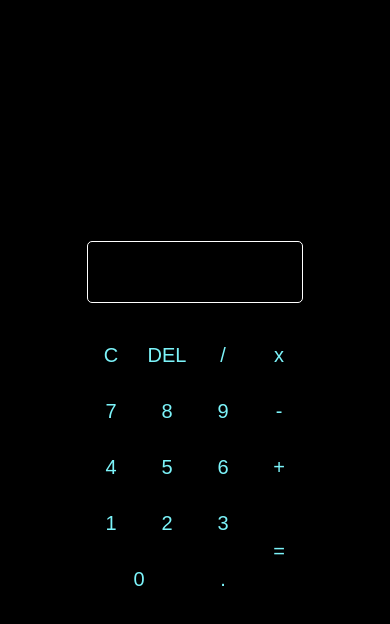
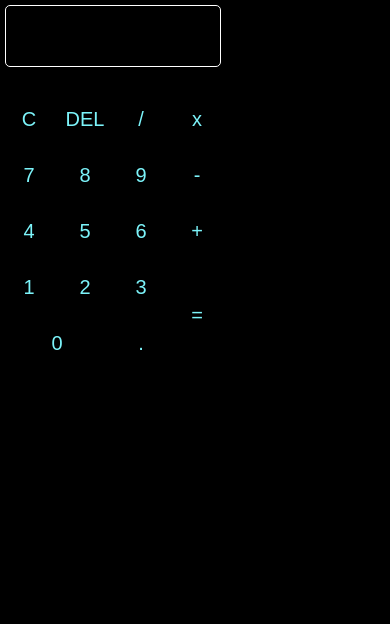
Before and after one commit to Baruaankur7/mycalculator, a plain HTML site: page index.html in a window 390 px wide. Drawn offline with Linux system fonts and the light colour scheme.

Commit message:
responsive done

```diff
--- a/index.html
+++ b/index.html
@@ -37,7 +37,7 @@
                   0 0  30px  #7CF4FA,
                   0 0  40px  #7CF4FA,
                    0 0  200px  #7CF4FA;
-        transform: scale(1.1)  ;  transition: 0.3s ease-in;
+        transform: scale(1.1)  ;
      }
     .textview{
         width: 204px;height: 50px; margin: 5px;font-size: 25px;padding: 5px;background: black;color:#25CCF7 ;
@@ -51,6 +51,22 @@
 
           }
      body{background: black;}
+
+    @media(max-width: 768px){
+        .main{
+        width:100%;
+            height:100vh;
+
+        }
+
+
+
+    }
+
+
+
+
+
 
     </style>
 
```
